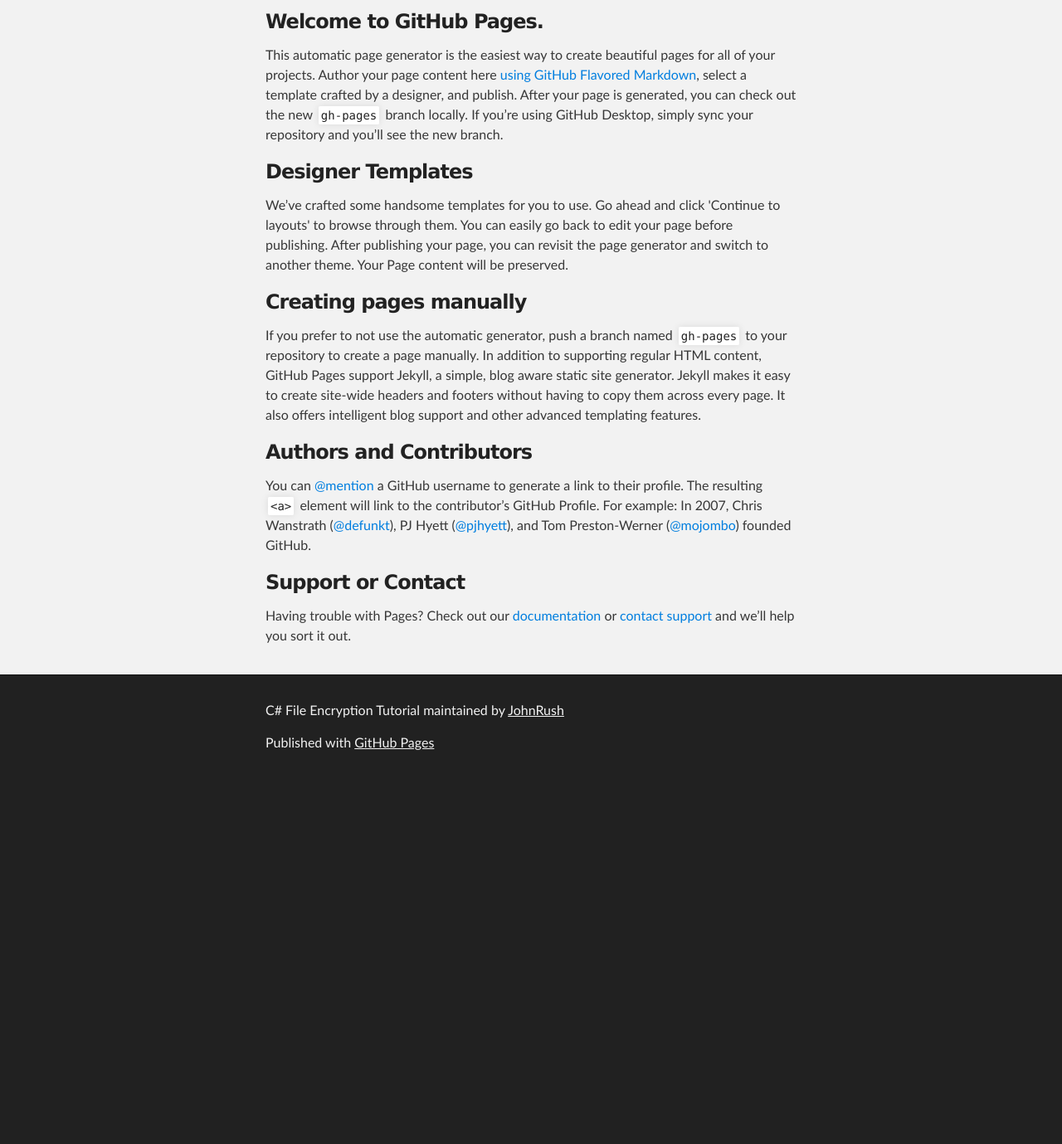
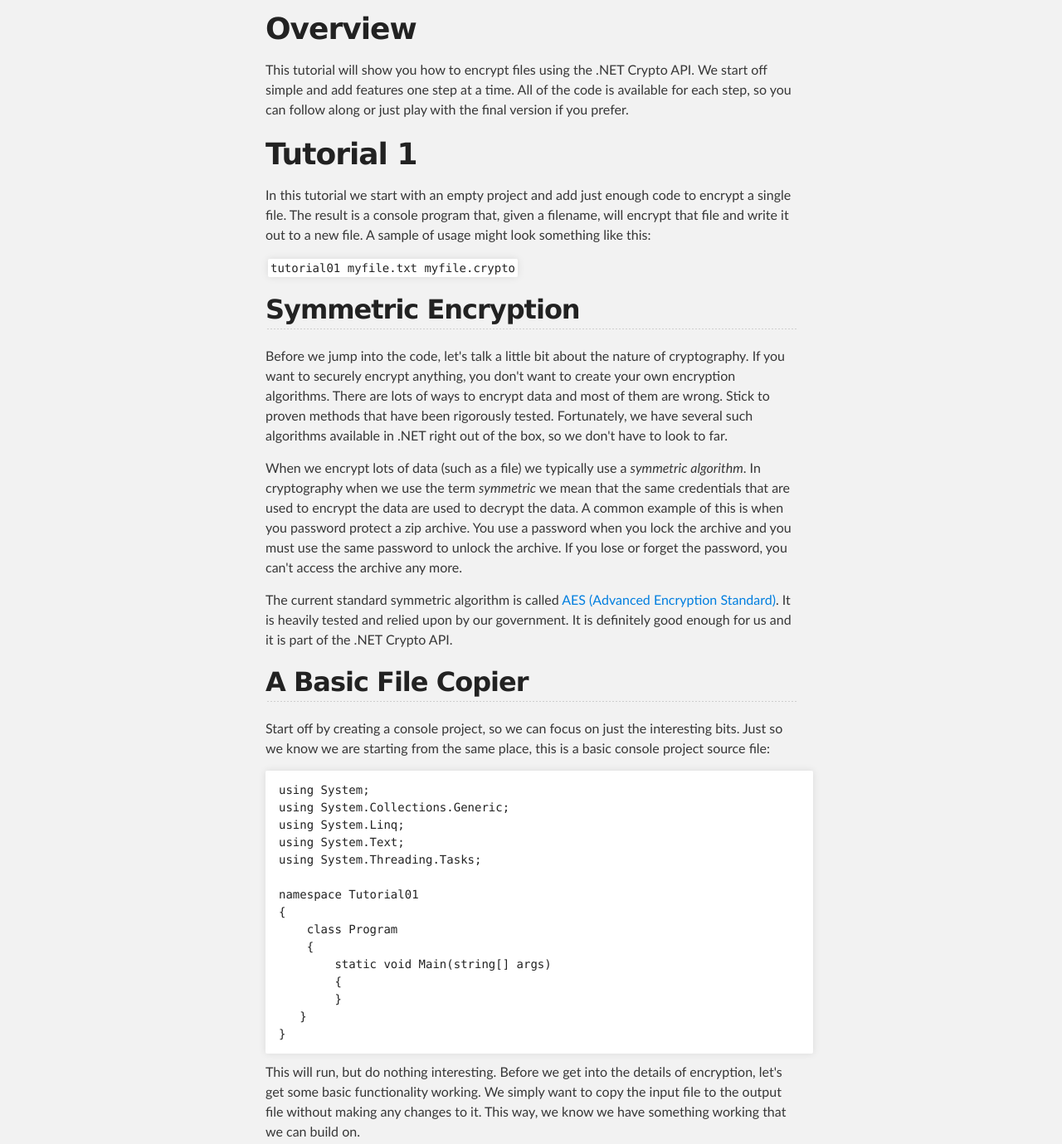
Before and after one commit to JohnRush/File-Encryption-Tutorial, a plain HTML site: page index.html in a window 1280 px wide. Shown: the part 216-1595 px from the top of the page at 83% size. Before the commit the page ends 1158 px from the top, so only its background shows below. Drawn offline with Linux system fonts and the light colour scheme.

```diff
--- a/index.html
+++ b/index.html
@@ -16,14 +16,14 @@
     <!-- HEADER -->
     <div id="header_wrap" class="outer">
         <header class="inner">
-          <a id="forkme_banner" href="https://github.com/JohnRush/FileEncryptionTutorial">View on GitHub</a>
+          <a id="forkme_banner" href="https://github.com/JohnRush/File-Encryption-Tutorial">View on GitHub</a>
 
           <h1 id="project_title">C# File Encryption Tutorial</h1>
           <h2 id="project_tagline"></h2>
 
             <section id="downloads">
-              <a class="zip_download_link" href="https://github.com/JohnRush/FileEncryptionTutorial/zipball/master">Download this project as a .zip file</a>
-              <a class="tar_download_link" href="https://github.com/JohnRush/FileEncryptionTutorial/tarball/master">Download this project as a tar.gz file</a>
+              <a class="zip_download_link" href="https://github.com/JohnRush/File-Encryption-Tutorial/zipball/master">Download this project as a .zip file</a>
+              <a class="tar_download_link" href="https://github.com/JohnRush/File-Encryption-Tutorial/tarball/master">Download this project as a tar.gz file</a>
             </section>
         </header>
     </div>
@@ -31,30 +31,84 @@
     <!-- MAIN CONTENT -->
     <div id="main_content_wrap" class="outer">
       <section id="main_content" class="inner">
-        <h3>
-<a id="welcome-to-github-pages" class="anchor" href="#welcome-to-github-pages" aria-hidden="true"><span aria-hidden="true" class="octicon octicon-link"></span></a>Welcome to GitHub Pages.</h3>
+        <h1>
+<a id="overview" class="anchor" href="#overview" aria-hidden="true"><span aria-hidden="true" class="octicon octicon-link"></span></a>Overview</h1>
 
-<p>This automatic page generator is the easiest way to create beautiful pages for all of your projects. Author your page content here <a href="https://guides.github.com/features/mastering-markdown/">using GitHub Flavored Markdown</a>, select a template crafted by a designer, and publish. After your page is generated, you can check out the new <code>gh-pages</code> branch locally. If you’re using GitHub Desktop, simply sync your repository and you’ll see the new branch.</p>
+<p>This tutorial will show you how to encrypt files using the .NET Crypto API. We start off simple and add features one step at a time. All of the code is available for each step, so you can follow along or just play with the final version if you prefer.</p>
 
-<h3>
-<a id="designer-templates" class="anchor" href="#designer-templates" aria-hidden="true"><span aria-hidden="true" class="octicon octicon-link"></span></a>Designer Templates</h3>
+<h1>
+<a id="tutorial-1" class="anchor" href="#tutorial-1" aria-hidden="true"><span aria-hidden="true" class="octicon octicon-link"></span></a>Tutorial 1</h1>
 
-<p>We’ve crafted some handsome templates for you to use. Go ahead and click 'Continue to layouts' to browse through them. You can easily go back to edit your page before publishing. After publishing your page, you can revisit the page generator and switch to another theme. Your Page content will be preserved.</p>
+<p>In this tutorial we start with an empty project and add just enough code to encrypt a single file. The result is a console program that, given a filename, will encrypt that file and write it out to a new file. A sample of usage might look something like this:</p>
 
-<h3>
-<a id="creating-pages-manually" class="anchor" href="#creating-pages-manually" aria-hidden="true"><span aria-hidden="true" class="octicon octicon-link"></span></a>Creating pages manually</h3>
+<p><code>tutorial01 myfile.txt myfile.crypto</code></p>
 
-<p>If you prefer to not use the automatic generator, push a branch named <code>gh-pages</code> to your repository to create a page manually. In addition to supporting regular HTML content, GitHub Pages support Jekyll, a simple, blog aware static site generator. Jekyll makes it easy to create site-wide headers and footers without having to copy them across every page. It also offers intelligent blog support and other advanced templating features.</p>
+<h2>
+<a id="symmetric-encryption" class="anchor" href="#symmetric-encryption" aria-hidden="true"><span aria-hidden="true" class="octicon octicon-link"></span></a>Symmetric Encryption</h2>
 
-<h3>
-<a id="authors-and-contributors" class="anchor" href="#authors-and-contributors" aria-hidden="true"><span aria-hidden="true" class="octicon octicon-link"></span></a>Authors and Contributors</h3>
+<p>Before we jump into the code, let's talk a little bit about the nature of cryptography. If you want to securely encrypt anything, you don't want to create your own encryption algorithms. There are lots of ways to encrypt data and most of them are wrong. Stick to proven methods that have been rigorously tested. Fortunately, we have several such algorithms available in .NET right out of the box, so we don't have to look to far.</p>
 
-<p>You can <a href="https://help.github.com/articles/basic-writing-and-formatting-syntax/#mentioning-users-and-teams" class="user-mention">@mention</a> a GitHub username to generate a link to their profile. The resulting <code>&lt;a&gt;</code> element will link to the contributor’s GitHub Profile. For example: In 2007, Chris Wanstrath (<a href="https://github.com/defunkt" class="user-mention">@defunkt</a>), PJ Hyett (<a href="https://github.com/pjhyett" class="user-mention">@pjhyett</a>), and Tom Preston-Werner (<a href="https://github.com/mojombo" class="user-mention">@mojombo</a>) founded GitHub.</p>
+<p>When we encrypt lots of data (such as a file) we typically use a <em>symmetric algorithm</em>. In cryptography when we use the term <em>symmetric</em> we mean that the same credentials that are used to encrypt the data are used to decrypt the data. A common example of this is when you password protect a zip archive. You use a password when you lock the archive and you must use the same password to unlock the archive. If you lose or forget the password, you can't access the archive any more.</p>
 
-<h3>
-<a id="support-or-contact" class="anchor" href="#support-or-contact" aria-hidden="true"><span aria-hidden="true" class="octicon octicon-link"></span></a>Support or Contact</h3>
+<p>The current standard symmetric algorithm is called <a href="https://en.wikipedia.org/wiki/Advanced_Encryption_Standard">AES (Advanced Encryption Standard)</a>. It is heavily tested and relied upon by our government. It is definitely good enough for us and it is part of the .NET Crypto API.</p>
 
-<p>Having trouble with Pages? Check out our <a href="https://help.github.com/pages">documentation</a> or <a href="https://github.com/contact">contact support</a> and we’ll help you sort it out.</p>
+<h2>
+<a id="a-basic-file-copier" class="anchor" href="#a-basic-file-copier" aria-hidden="true"><span aria-hidden="true" class="octicon octicon-link"></span></a>A Basic File Copier</h2>
+
+<p>Start off by creating a console project, so we can focus on just the interesting bits. Just so we know we are starting from the same place, this is a basic console project source file:</p>
+
+<pre><code>using System;
+using System.Collections.Generic;
+using System.Linq;
+using System.Text;
+using System.Threading.Tasks;
+
+namespace Tutorial01
+{
+    class Program
+    {
+        static void Main(string[] args)
+        {
+        }
+   }
+}
+</code></pre>
+
+<p>This will run, but do nothing interesting. Before we get into the details of encryption, let's get some basic functionality working. We simply want to copy the input file to the output file without making any changes to it. This way, we know we have something working that we can build on.</p>
+
+<pre><code>using System;
+using System.IO;
+
+namespace Tutorial01
+{
+    class Program
+    {
+        static void Main(string[] args)
+        {
+            if (args.Length != 2)
+            {
+                Console.WriteLine("You must provide the name of a file to read and the name of a file to write.");
+                return;
+            }
+
+            var sourceFilename = args[0];
+            var destinationFilename = args[1];
+
+            using (var sourceStream = File.OpenRead(sourceFilename))
+            using (var destinationStream = File.Create(destinationFilename))
+            {
+                sourceStream.CopyTo(destinationStream);
+            }
+        }
+    }
+}
+</code></pre>
+
+<p>In the above code, that we require two arguments be provided. If not, we return with a friendly tip. Otherwise, we get the source filename as the first argument and the destination filename as the second argument. You might want to add some code to make sure the source file exists, but I'm going to skip that so we can focus on the core mechanics.</p>
+
+<p>The real work is the five lines of code that start on line 19 with the <code>using</code> statement. We open our source file for reading (line 19) and we create our destination file for writing (line 20). We get a stream for each file and simply copy the contents of one file to the outher using the <code>CopyTo</code> method (line 22). If you are following along, this is a good time to make sure you can get this working and that you can create the target file identical to the source.</p>
+
+<p>Last updated: April 5, 2015</p>
       </section>
     </div>
 
```
Also changed, not shown: params.json (+1 -1 lines).
